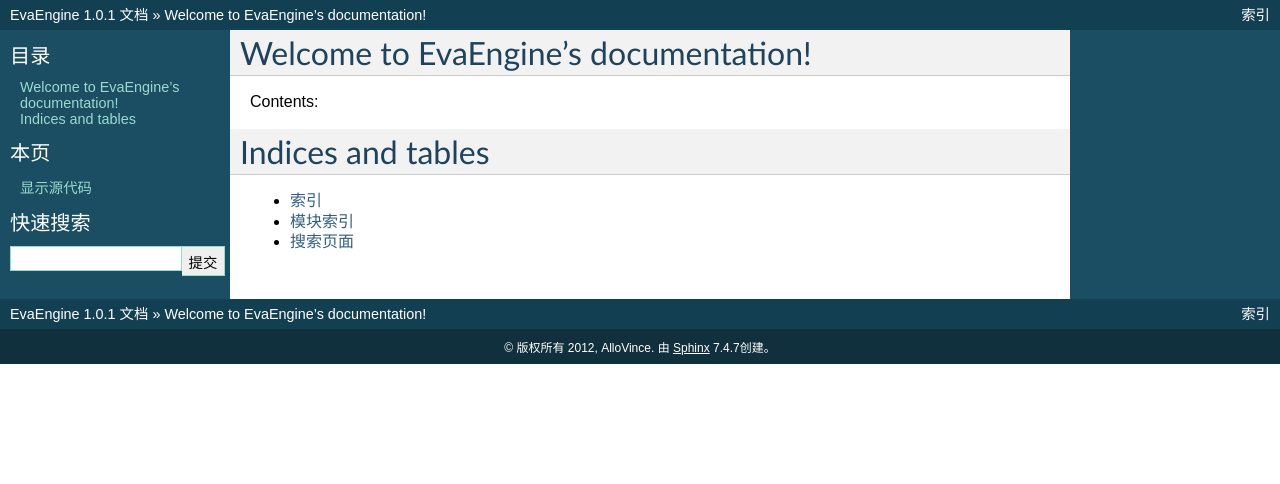
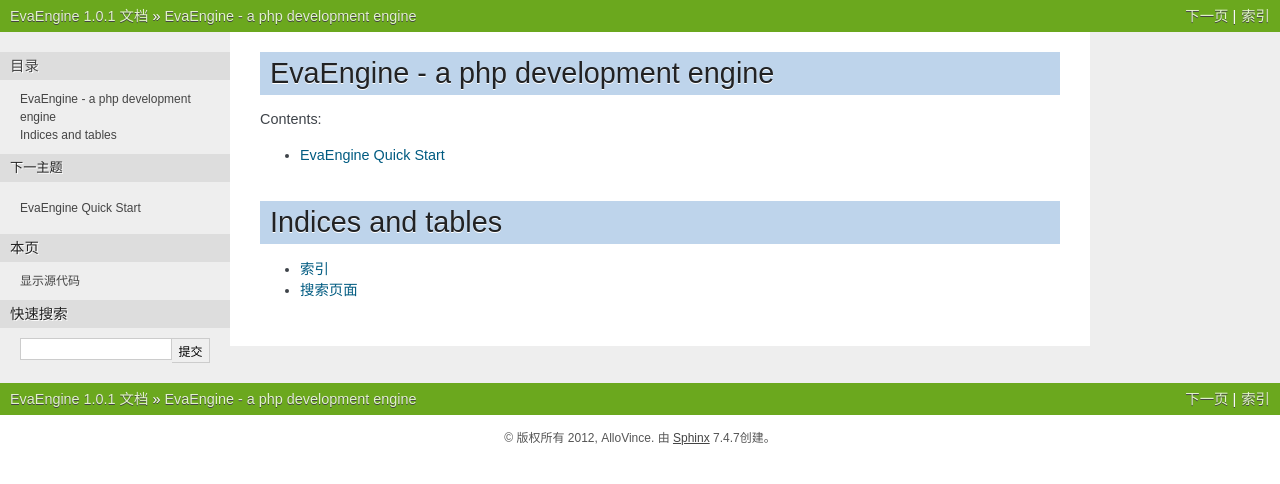
Before and after one commit to AlloVince/evaengine-documentation, a Sphinx documentation site: the page built from source/index.rst, in a window 1280 px wide. Shown: the top 484 px of the page. Built offline with Sphinx 7.4.7, drawn with Linux system fonts in a browser that asks for light colours; some of the changed lines change nothing that is shown.

Commit message:
add quick start

```diff
--- a/source/conf.py
+++ b/source/conf.py
@@ -91,7 +91,7 @@
 
 # The theme to use for HTML and HTML Help pages.  See the documentation for
 # a list of builtin themes.
-html_theme = 'default'
+html_theme = 'nature'
 
 # Theme options are theme-specific and customize the look and feel of a theme
 # further.  For a list of options available for each theme, see the
--- /dev/null
+++ b/source/en/quickstart.rst
@@ -0,0 +1,91 @@
+EvaEngine Quick Start
+====================================
+
+EvaEngine is a PHP5 & Zend Framework 2.0 based development engine which is still **under developing**.
+
+Our goal is make EvaEngine to  the best way to create your own custom website or webservice.
+
+
+Features
+--------
+
+Real Module Based
+^^^^^^^^^^^^^^^^^^^^^^^^^^^^^^^^^^^^^^^^^^^^^^^^^^^^^^^^
+
+
+Every feature is an independent module in EvaEngine. What you need is just pick out features when you need them.
+
+You could combine different modules into various websites : blog, social networking SNS, E-commerce or anything you want.
+
+Everything is RESTFul
+^^^^^^^^^^^^^^^^^^^^^^^^^^^^^^^^^^^^^^^^^^^^^^^^^^^^^^^^
+
+In EvaEngine, everything is designed by RESTFul style, you could build up a  RESTFul webserice easily.
+
+Plugins and Customize
+^^^^^^^^^^^^^^^^^^^^^^^^^^^^^^^^^^^^^^^^^^^^^^^^^^^^^^^^
+
+EvaEngine is complete follow Zend Framework 2.0 code standards, it make developers easy to add features and install 3rd-part modules.
+
+Installation
+-------------
+
+Get source code from github
+^^^^^^^^^^^^^^^^^^^^^^^^^^^^^^^^^^^^^^^^^^^^^^^^^^^^^^^^
+
+    mkdir evaengine
+    cd evaengine
+    git clone git://github.com/AlloVince/eva-engine.git
+    git submodules update --init
+
+Create mysql db tables
+^^^^^^^^^^^^^^^^^^^^^^^^^^^^^^^^^^^^^^^^^^^^^^^^^^^^^^^^
+
+Create a database "eva" (or any name you want), run sql query file in this database
+
+    evaengine/data/database/eva.sql
+
+Connect database
+^^^^^^^^^^^^^^^^^^^^^^^^^^^^^^^^^^^^^^^^^^^^^^^^^^^^^^^^
+
+Create EvaEngine local config file by:
+
+    evaengine/config/autoload/local.config.php
+
+Write config file as below and change the username/password to yours:
+
+    <?php
+    return array(
+	    'db' => array(
+	        'dsn'            => 'mysql:dbname=eva;hostname=localhost',
+	        'username'       => 'dbusername',
+	        'password'       => 'dbpassword',
+	    ),
+		'superadmin' => array(
+            'username' => 'root',
+        	'password' => '123456',
+	    ),
+	);
+
+Bind local domain
+^^^^^^^^^^^^^^^^^^^^^^^^^^^^^^^^^^^^^^^^^^^^^^^^^^^^^^^^
+
+Bind a local domain local.evaengine (or anything you want) to path
+
+    evaengine/public
+
+Then visit the local domain http://local.evaengine .
+
+Example
+---------
+
+Check a blog made by EvaEngine: http://avnpc.com/
+
+Blog source code is here:
+
+https://github.com/AlloVince/eva-engine/tree/avnpc
+
+Resources
+---------
+
+Contact author AlloVince by his [blog](http://avnpc.com/) or email i#av2.me(replace # to @) .
--- a/source/index.rst
+++ b/source/index.rst
@@ -3,19 +3,19 @@
    You can adapt this file completely to your liking, but it should at least
    contain the root `toctree` directive.
 
-Welcome to EvaEngine's documentation!
+EvaEngine - a php development engine
 =====================================
 
 Contents:
 
 .. toctree::
-   :maxdepth: 2
+   :maxdepth: 1
 
+   en/quickstart
 
 
 Indices and tables
 ==================
 
 * :ref:`genindex`
-* :ref:`modindex`
 * :ref:`search`
```
